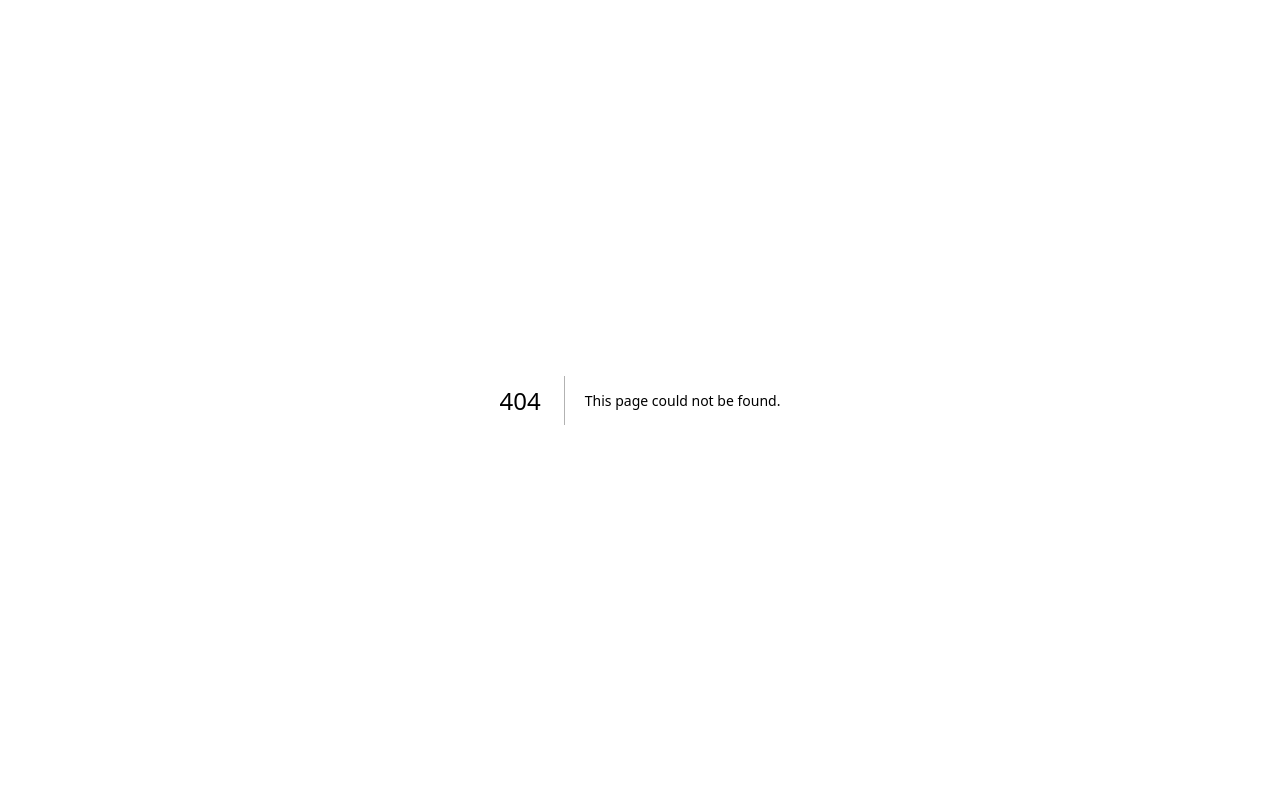
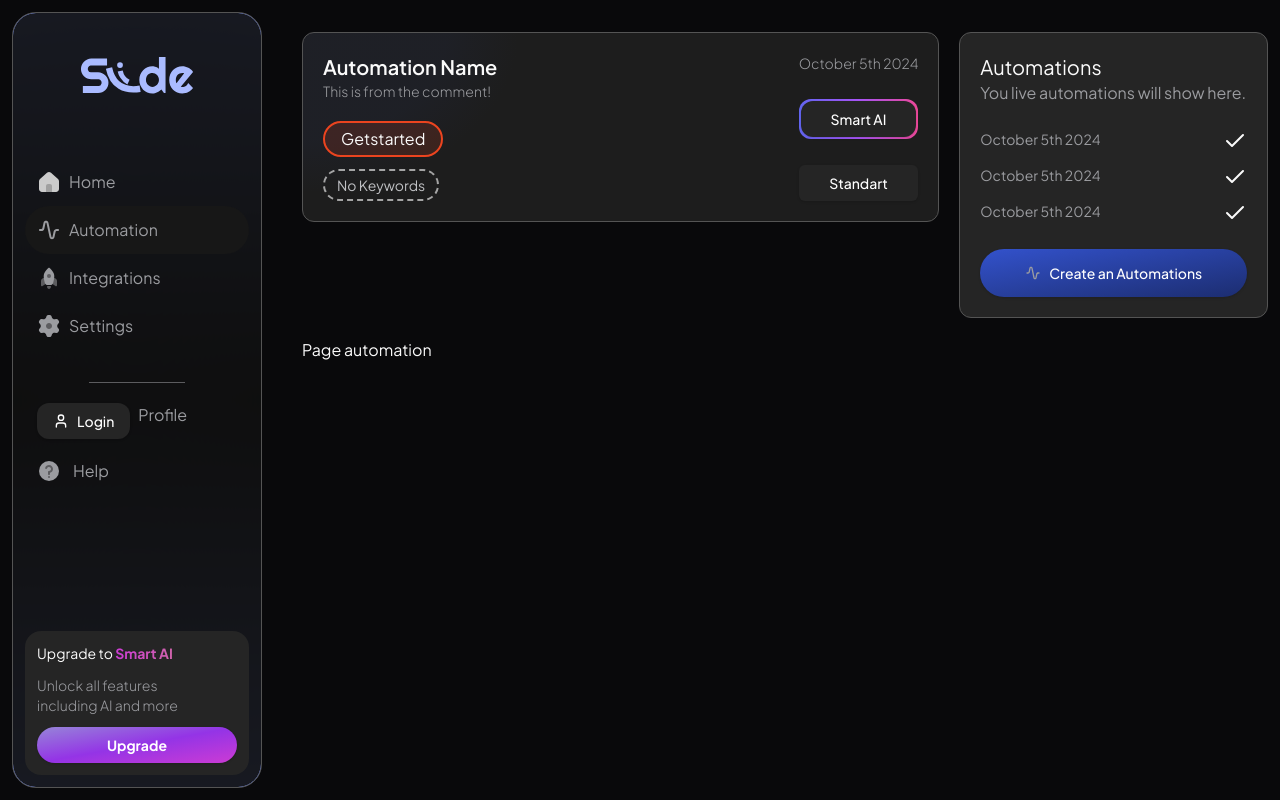
Before and after one commit to IvanHaidutski/insta-app, a Next.js app: page /dashboard/1/automation in a window 1280 px wide. Before the commit this address had no page. Built offline with nearby package versions, Linux system fonts and the light colour scheme; no server answers.

Commit message:
daily commit

```diff
--- a/package.json
+++ b/package.json
@@ -49,7 +49,7 @@
     "next": "^14.2.20",
     "next-themes": "^0.4.4",
     "react": "^18",
-    "react-day-picker": "^8.10.1",
+    "react-day-picker": "^9.5.1",
     "react-dom": "^18",
     "react-hook-form": "^7.54.0",
     "react-resizable-panels": "^2.1.7",
--- /dev/null
+++ b/src/app/(protected)/dashboard/[slug]/automation/[id]/page.tsx
@@ -0,0 +1,19 @@
+import AutomationsBreadCrumb from "@/components/global/bread-crumbs/automations";
+import React from "react";
+
+type Props = {
+  params: { id: string };
+};
+
+//WIP: Set some metadata
+
+const Page = ({ params }: Props) => {
+  //WIP: prefetch user automation data
+  return (
+    <div className="flex flex-col items-center gap-y-20">
+      <AutomationsBreadCrumb id={params.id} />
+    </div>
+  );
+};
+
+export default Page;
--- /dev/null
+++ b/src/app/(protected)/dashboard/[slug]/automation/page.tsx
@@ -0,0 +1,42 @@
+import CreateAutomations from "@/components/global/create-automations";
+import AutomationList from "@/components/global/automation-list";
+import { Check } from "lucide-react";
+import React from "react";
+
+const Page = () => {
+  //WIP: connect real automations list
+  return (
+    <div className="grid grid-cols-1 lg:grid-cols-6 gap-5">
+      <div className="lg:col-span-4">
+        <AutomationList />
+      </div>
+      <div className="lg:col-span-2">
+        <div className="flex flex-col rounded-xl bg-background-80 gap-y-6 p-5 border-[1px] overflow-hidden border-in-active">
+          <div>
+            <h2 className="text-xl">Automations</h2>
+            <p className="text-text-secondary">
+              You live automations will show here.
+            </p>
+          </div>
+          <div className="flex flex-col gap-y-3">
+            {[1, 2, 3].map((item) => (
+              <div key={item} className="flex items-start justify-between">
+                <div className="flex flex-col">
+                  <h3 className="font-medium"></h3>
+                  <p className="text-text-secondary text-sm">
+                    October 5th 2024
+                  </p>
+                </div>
+                <Check />
+              </div>
+            ))}
+          </div>
+          <CreateAutomations />
+        </div>
+      </div>
+      Page automation
+    </div>
+  );
+};
+
+export default Page;
--- a/src/app/(protected)/dashboard/page.tsx
+++ /dev/null
@@ -1,12 +0,0 @@
-import React from "react";
-
-type Props = {};
-
-const Page = async (props: Props) => {
-  //WIP: Server Action Onboard the user
-  //WIP: 200 || 201
-
-  return <div>Page</div>;
-};
-
-export default Page;
--- /dev/null
+++ b/src/components/global/automation-list/index.tsx
@@ -0,0 +1,70 @@
+"use client";
+
+import { usePaths } from "@/hooks/user-nav";
+import { cn } from "@/lib/utils";
+import Link from "next/link";
+import React from "react";
+import GradientButton from "../gradient-button";
+import { Button } from "@/components/ui/button";
+
+const AutomationList = () => {
+  //WIP: get the automation list data
+
+  const { pathname } = usePaths();
+
+  //WIP: If no automation exist show no aoutomations
+  return (
+    <div className="flex flex-col gap-y-3">
+      <Link
+        href={`${pathname}/wewefwef`}
+        className="bg-[#1D1D1D] hover:opacity-80 transition duration-100 rounded-xl p-5 border-[1px] radial--gradient--automations flex border-[#545454]"
+      >
+        <div className="flex flex-col flex-1 items-start">
+          <h2 className="text-xl font-semibold">Automation Name</h2>
+          <p className="text-[#9B9CA0] text-sm font-light mb-2">
+            This is from the comment!
+          </p>
+          {/* WIP:Automation Keywords */}
+          <div className="flex gap-x-2 flex-wrap mt-3">
+            <div
+              className={cn(
+                "rounded-full px-4 py-1 capitalize",
+                (0 + 1) % 1 == 0 &&
+                  "bg-keyword-green/15 border-2 border-keyword-green",
+                (1 + 1) % 1 == 0 &&
+                  "bg-keyword-purple/15 border-2 border-keyword-purple",
+                (2 + 1) % 1 == 0 &&
+                  "bg-keyword-yellow/15 border-2 border-keyword-yellow",
+                (3 + 1) % 1 == 0 &&
+                  "bg-keyword-red/15 border-2 border-keyword-red"
+              )}
+            >
+              getstarted
+            </div>
+          </div>
+          <div className="rounded-full border-2 mt-3 border-dashed border-white/60 px-3 py-1">
+            <p className="text-sm text-[#bfc0c3]">No Keywords</p>
+          </div>
+        </div>
+        <div className="flex flex-col justify-between">
+          <p className="capitalize text-sm font-light text-[#9B9CA0]">
+            {/* WIP: attach real date */}
+            October 5th 2024
+          </p>
+          {/* Render the button based on the listener */}
+          <GradientButton
+            type="BUTTON"
+            className="w-full bg-background-80 text-white hover:bg-background-80"
+          >
+            Smart AI
+          </GradientButton>
+          <Button className="bg-background-80 hover:bg-background-80 text-white">
+            Standart
+          </Button>
+        </div>
+      </Link>
+    </div>
+  );
+};
+
+export default AutomationList;
--- /dev/null
+++ b/src/components/global/bread-crumbs/automations/index.tsx
@@ -0,0 +1,41 @@
+import { PencilDuoToneBlack } from "@/icons";
+import { ChevronRight, Pencil } from "lucide-react";
+import React from "react";
+
+type Props = {};
+
+const AutomationsBreadCrumb = (props: Props) => {
+  //WIP: get the automation data
+  return (
+    <div className="rounded-full w-full p-5 bg-[#18181B1A] flex items-center">
+      <div className="flex items-center gap-x-3 min-w-0">
+        <p className="text-[#9B9CA0] truncate">Automations</p>
+        <ChevronRight className="flex-shrink-0" color="#9B9CA0" />
+        <span className="flex gap-x-3 items-center min-w-0">
+          {/* WIP: Show the editing data */}
+          <p className="text-[#9B9CA0] truncate">
+            This is the automation title
+          </p>
+          <span className="cursor-pointer hover:opacity-75 duration-100 transition flex-shrink-0">
+            <Pencil size={14} />
+          </span>
+        </span>
+      </div>
+      <div className="flex items-center gap-x-5 ml-auto">
+        <p className="hidden md:block text-text-secondary/60 text-sm truncate min-w-0">
+          All updates are automatically saved
+        </p>
+        <div className="flex gap-x-5 flex-shrink-0">
+          <p className="text-text-secondary text-sm truncate min-w-0">
+            Changes Saved
+          </p>
+          <p className="text-text-secondary text-sm truncate min-w-0">
+            Undo | Redo
+          </p>
+        </div>
+      </div>
+    </div>
+  );
+};
+
+export default AutomationsBreadCrumb;
--- /dev/null
+++ b/src/components/global/gradient-button/index.tsx
@@ -0,0 +1,37 @@
+import { Button } from "@/components/ui/button";
+import { cn } from "@/lib/utils";
+import Link from "next/link";
+import React from "react";
+
+type Props = {
+  children: React.ReactNode;
+  type: "Button" | "Link";
+  href?: string;
+  className?: string;
+};
+
+const GradientButton = ({ children, type, href, className }) => {
+  const gradients =
+    "bg-gradient-to-r from-indigo-500 via-purple-500 to-pink-500 rounded-xl p-[2px]";
+
+  switch (type) {
+    case "BUTTON":
+      return (
+        <div className={gradients}>
+          <Button className={cn(className, "rounded-xl")}>{children}</Button>
+        </div>
+      );
+    case "LINK":
+      return (
+        <div className={gradients}>
+          <Link href={href!} className={cn(className, "rounded-xl")}>
+            {children}
+          </Link>
+        </div>
+      );
+    default:
+      return null;
+  }
+};
+
+export default GradientButton;
--- a/src/components/global/infobar/index.tsx
+++ b/src/components/global/infobar/index.tsx
@@ -14,7 +14,7 @@
 import CreateAutomations from "../create-automations";
 import Search from "../search";
 import Notifications from "../notifications";
-import MainBreadCrumb from "../main-bread-crumb";
+import MainBreadCrumb from "../bread-crumbs/main-bread-crumb";
 
 type Props = {
   slug: string;
--- a/src/components/global/sidebar/index.tsx
+++ b/src/components/global/sidebar/index.tsx
@@ -1,4 +1,5 @@
 "use client";
+
 import { usePaths } from "@/hooks/user-nav";
 import { LogoSmall } from "@/svgs/logo-small";
 import React from "react";
```
Also changed, not shown: src/app/(protected)/dashboard/loading.tsx (+8 -8 lines), src/app/(protected)/dashboard/page.jsx (added, +7 -0 lines), src/components/global/bread-crumbs/main-bread-crumb/index.tsx (renamed from src/components/global/main-bread-crumb/index.tsx), 1 other file (tests, documents, lock files or other folders).
